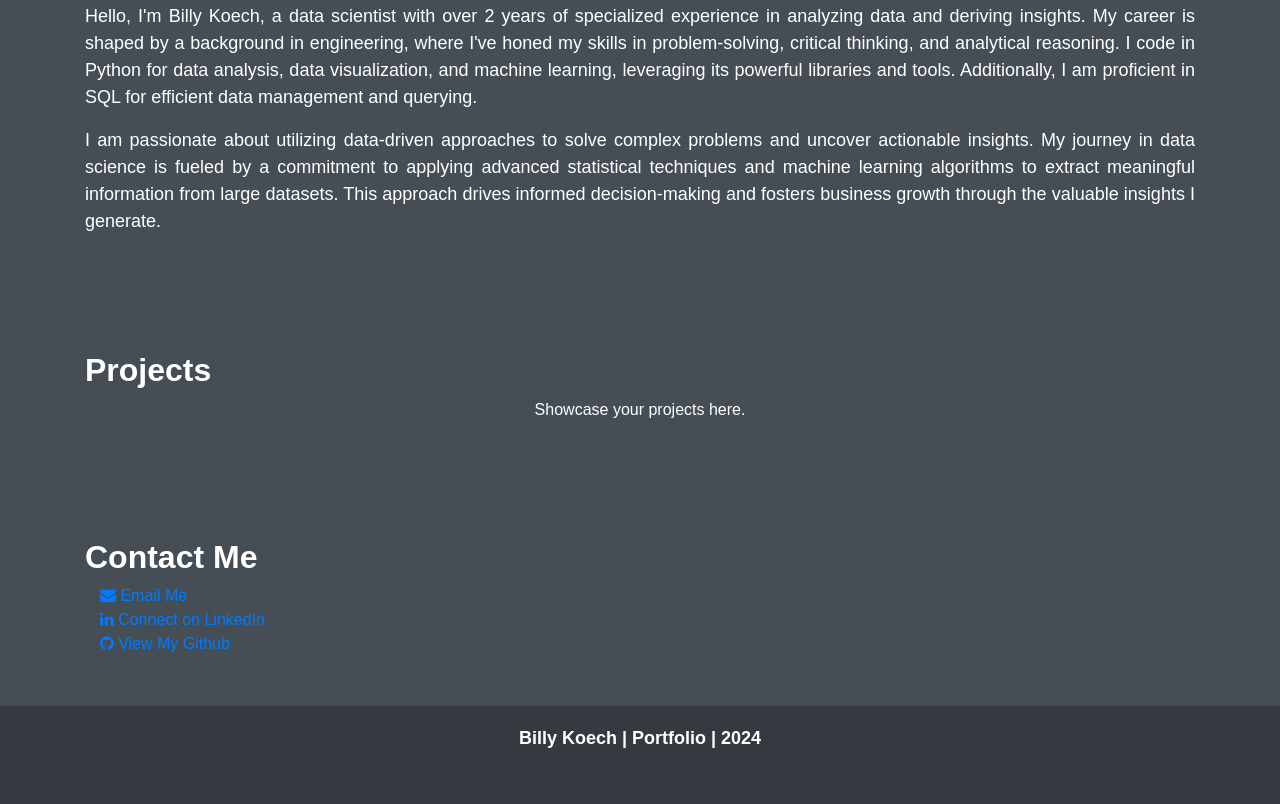
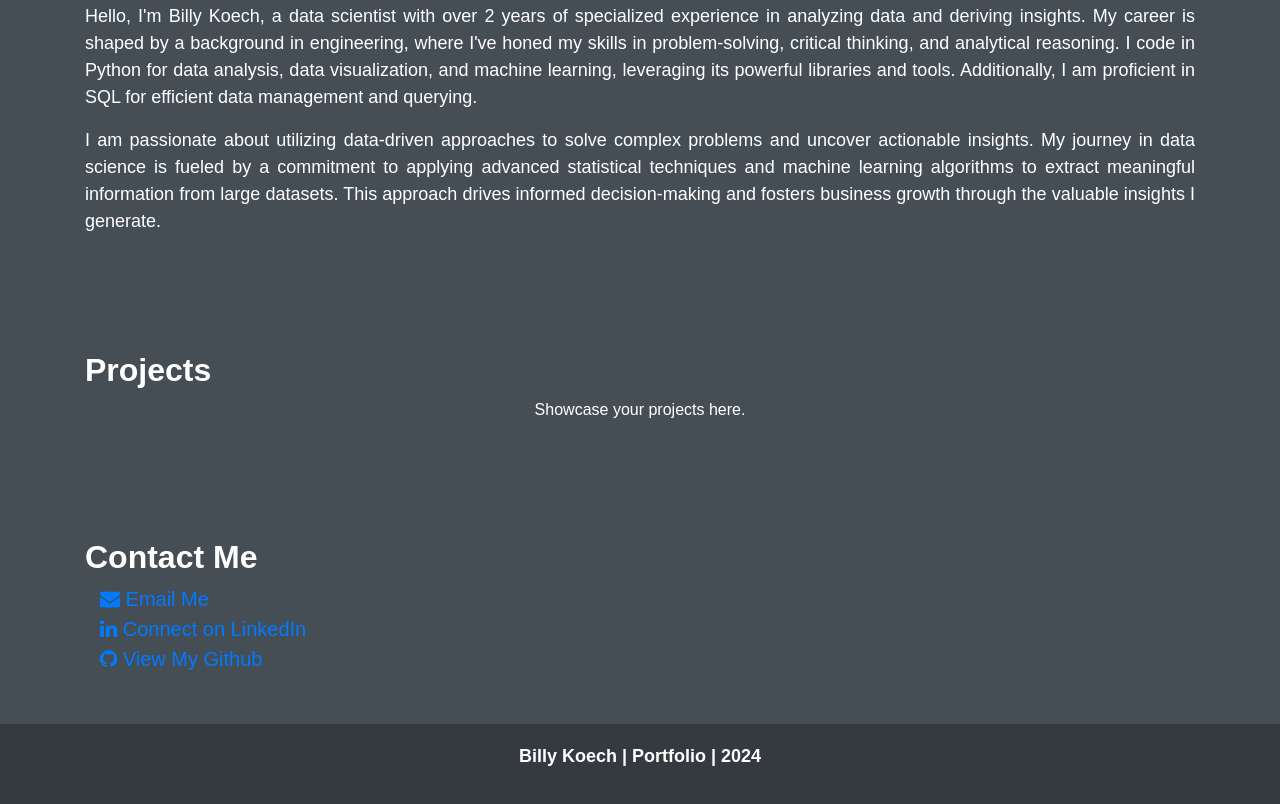
Before and after one commit to billykoech137/PersonalWebsite, a plain HTML site: page index.html in a window 1280 px wide. Shown: the part 709-1513 px from the top of the page. Drawn offline with nearby package versions, Linux system fonts and the light colour scheme.

Commit message:
modified index.html

```diff
--- a/index.html
+++ b/index.html
@@ -136,15 +136,16 @@
       </h2>
 
       <div class="container d-flex flex-column align-items-start">
-        <a href="mailto:your_email@example.com">
+
+        <a href="mailto:billykoech137@gmail.com" target="_blank" style="font-size: 20px;">
           <i class="fa fa-envelope"></i> Email Me
         </a>
 
-        <a href="https://www.linkedin.com/in/your_linkedin_profile/">
+        <a href="https://www.linkedin.com/in/billy-kipchirchir-koech/" target="_blank" style="font-size: 20px;">
           <i class="fa fa-linkedin"></i> Connect on LinkedIn
         </a>
 
-        <a href="https://github.com/your_github_username">
+        <a href="https://github.com/billykoech137" target="_blank" style="font-size: 20px;">
           <i class="fa fa-github"></i> View My Github
         </a>
       </div>
```
